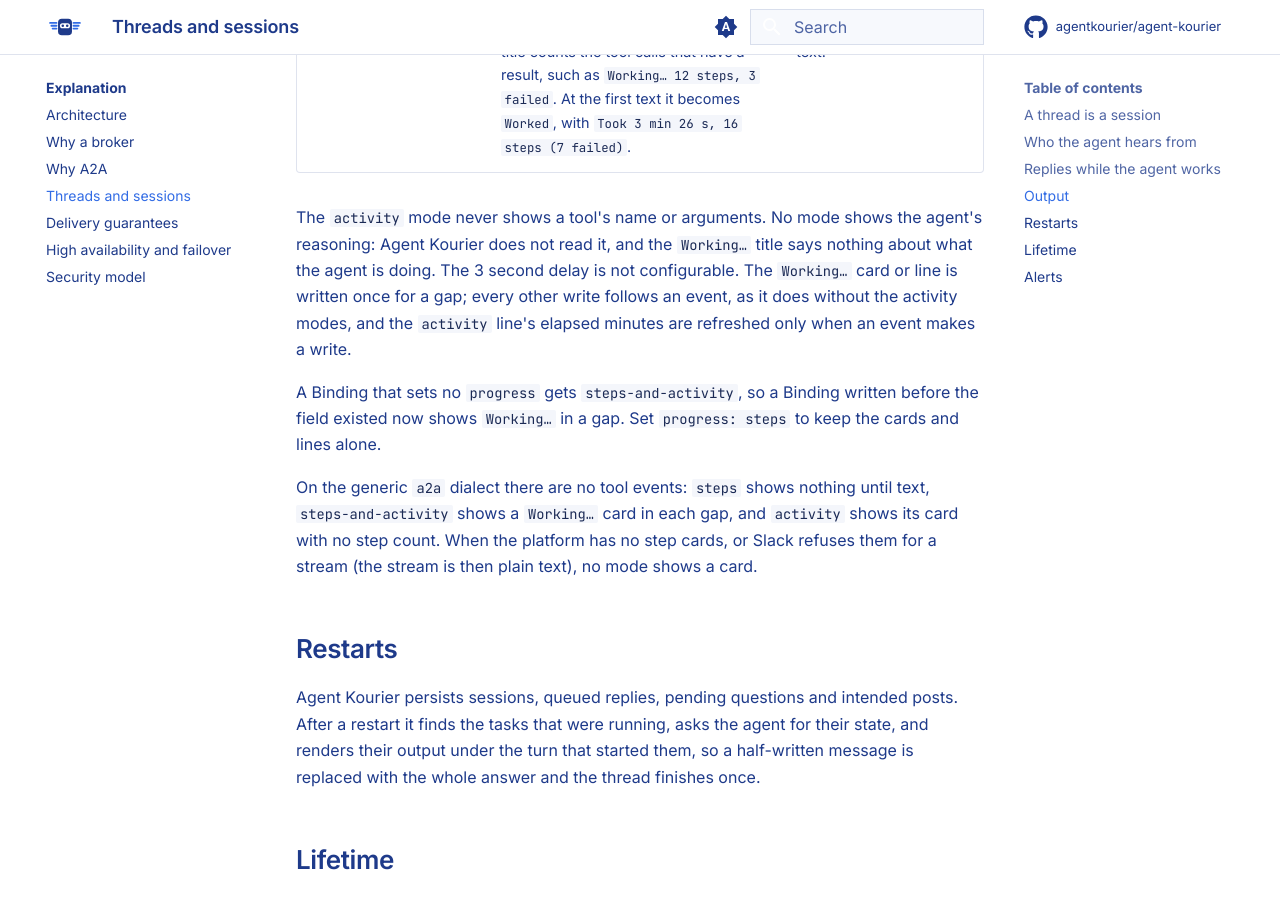
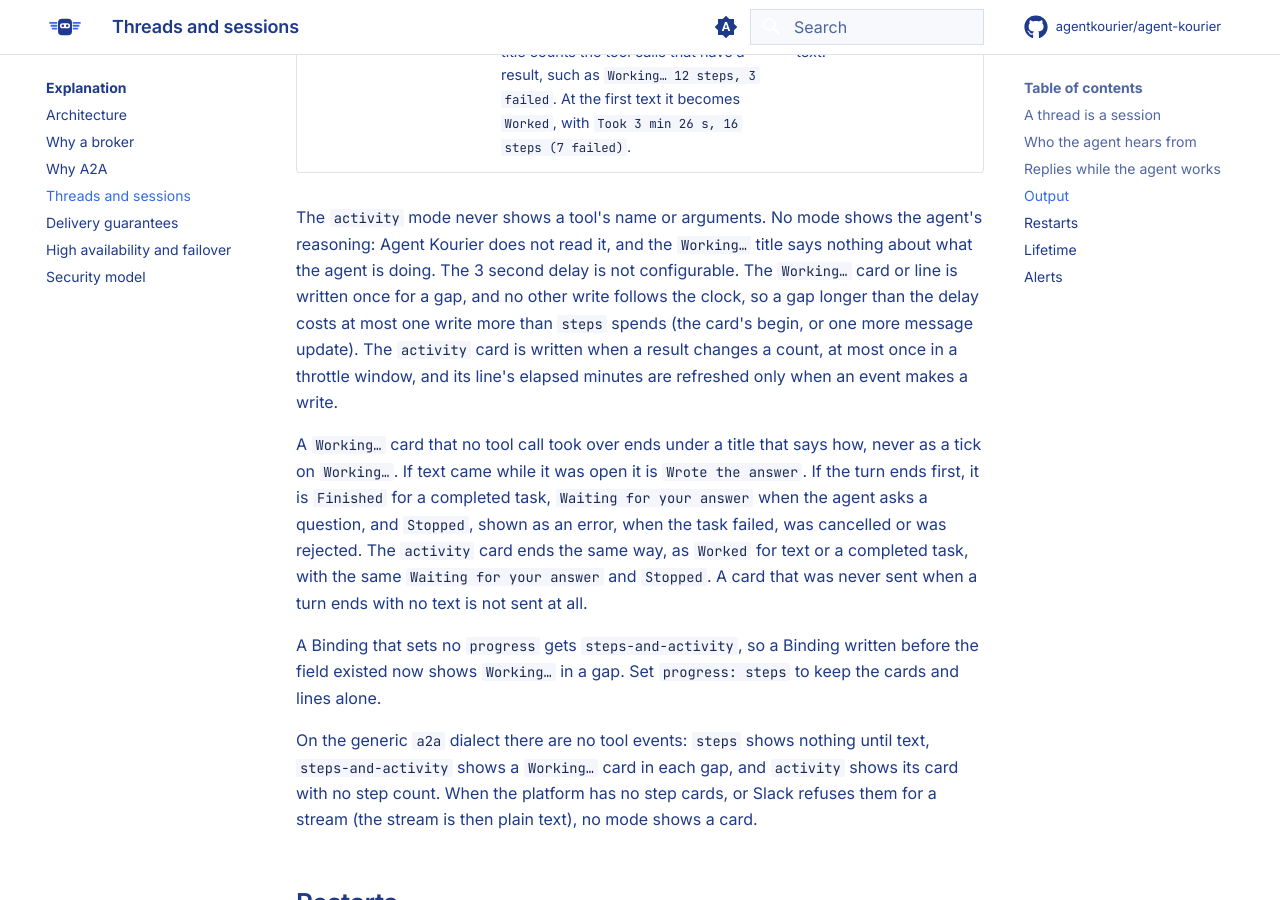
Before and after one commit to agentkourier/agent-kourier, an MkDocs documentation site: the page built from docs/explanation/threads-and-sessions.md, in a window 1280 px wide and 900 px high, scrolled down 2853 px. Built offline with MkDocs 1.6.1 and Material for MkDocs 9.7.7, drawn with Linux system fonts in a browser that asks for light colours; comment, search, counter and statistics services are not loaded.

Commit message:
docs: say what the progress modes cost and how their cards end
A gap longer than the delay costs at most one extra write (the card's begin,
or one more message update), not the same as steps. The endings of the cards
are described in the spec, the threads page and the upgrade page.

Related: #48

```diff
--- a/docs/explanation/threads-and-sessions.md
+++ b/docs/explanation/threads-and-sessions.md
@@ -80,8 +80,16 @@ step. It is one of three values:
 
 The `activity` mode never shows a tool's name or arguments. No mode shows the agent's reasoning: Agent Kourier does not read
 it, and the `Working…` title says nothing about what the agent is doing. The 3 second delay is not configurable. The
-`Working…` card or line is written once for a gap; every other write follows an event, as it does without the
-activity modes, and the `activity` line's elapsed minutes are refreshed only when an event makes a write.
+`Working…` card or line is written once for a gap, and no other write follows the clock, so a gap longer than the delay
+costs at most one write more than `steps` spends (the card's begin, or one more message update). The `activity` card is
+written when a result changes a count, at most once in a throttle window, and its line's elapsed minutes are refreshed only
+when an event makes a write.
+
+A `Working…` card that no tool call took over ends under a title that says how, never as a tick on `Working…`. If text came
+while it was open it is `Wrote the answer`. If the turn ends first, it is `Finished` for a completed task, `Waiting for your
+answer` when the agent asks a question, and `Stopped`, shown as an error, when the task failed, was cancelled or was
+rejected. The `activity` card ends the same way, as `Worked` for text or a completed task, with the same `Waiting for your
+answer` and `Stopped`. A card that was never sent when a turn ends with no text is not sent at all.
 
 A Binding that sets no `progress` gets `steps-and-activity`, so a Binding written before the field existed now shows
 `Working…` in a gap. Set `progress: steps` to keep the cards and lines alone.
```
Also changed, not shown: docs/how-to/upgrade.md (+6 -4 lines), spec.md (+11 -7 lines).
